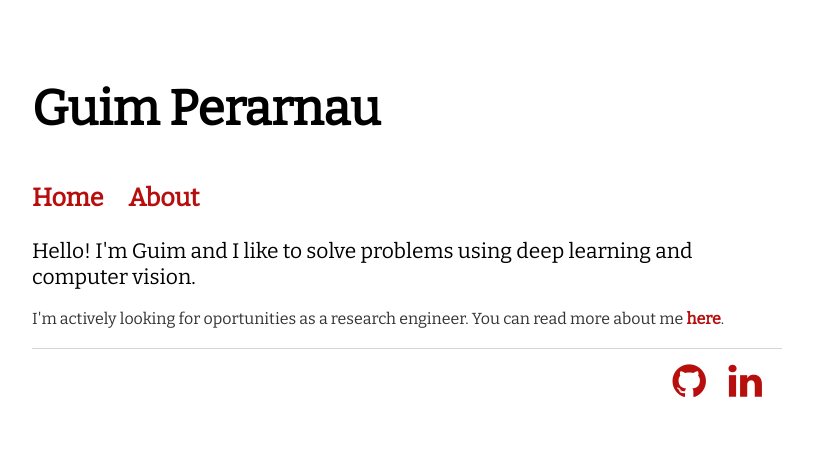
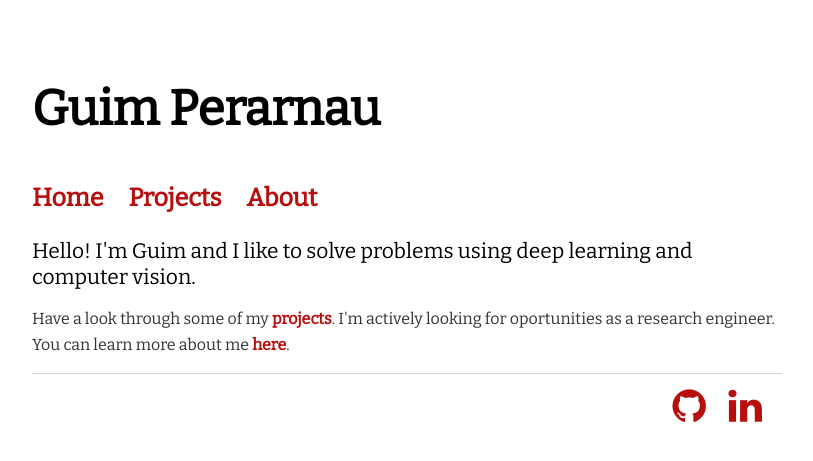
Before and after one commit to Guim3/guim3.github.io, a Jekyll site: the page built from index.html, in a window 1280 px wide. Shown: the top 461 px of the page, without its empty margins (233-1046 px from the left). Built offline with Jekyll 4.4.1, drawn with Linux system fonts in a browser that asks for light colours; nearby versions of some CDN libraries.

Commit message:
Change home to include projects.

```diff
--- a/_layouts/default.html
+++ b/_layouts/default.html
@@ -16,6 +16,7 @@
 			<name_heading>Guim Perarnau</name_heading>
 	    		<ul>
 	        		<li><a href="/">Home</a></li>
+	        		<li><a href="/projects">Projects</a></li>
 		        	<li><a href="/about">About</a></li>
 		        	<!-- Comment blog out once you have post articles -->
 	        		<!--<li><a href="/blog">Blog</a></li>-->
--- a/index.html
+++ b/index.html
@@ -5,5 +5,4 @@
 <div class="intro">
 	Hello! I'm Guim and I like to solve problems using deep learning and computer vision.
 </div>
-<p>I'm actively looking for oportunities as a research engineer.
-	You can read more about me <a href="/about">here</a>.</p>
+<p>Have a look through some of my <a href="/projects">projects</a>. I'm actively looking for oportunities as a research engineer. You can learn more about me <a href="/about">here</a>.</p>
```
